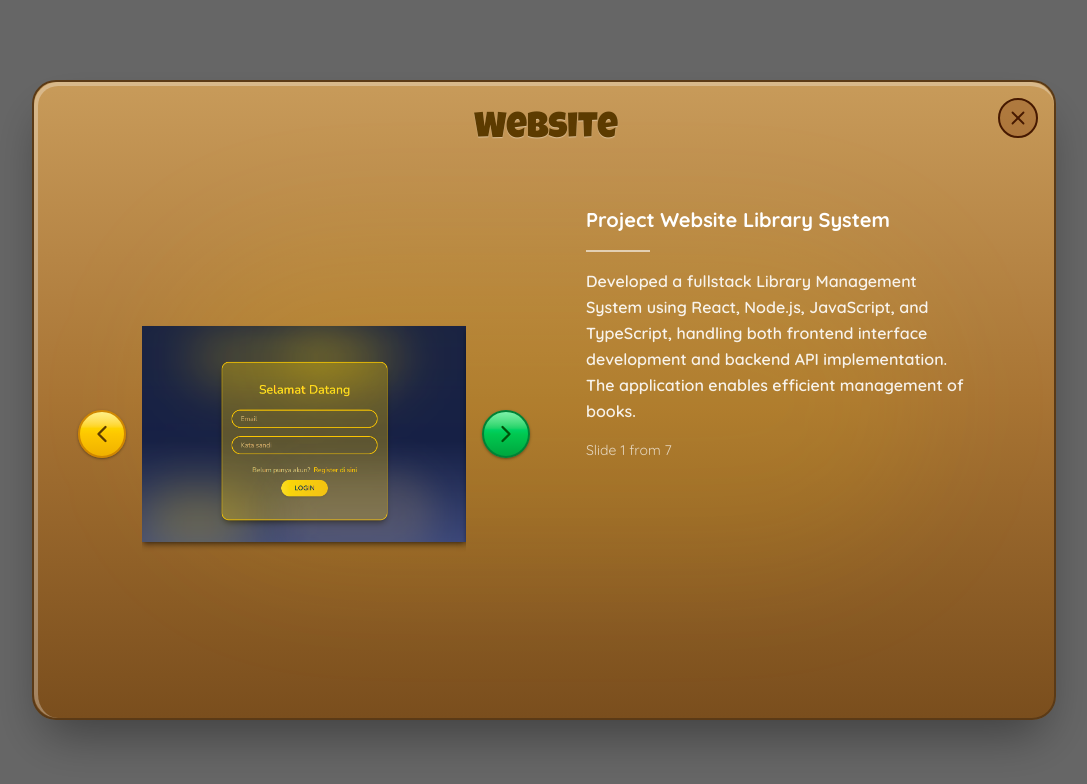
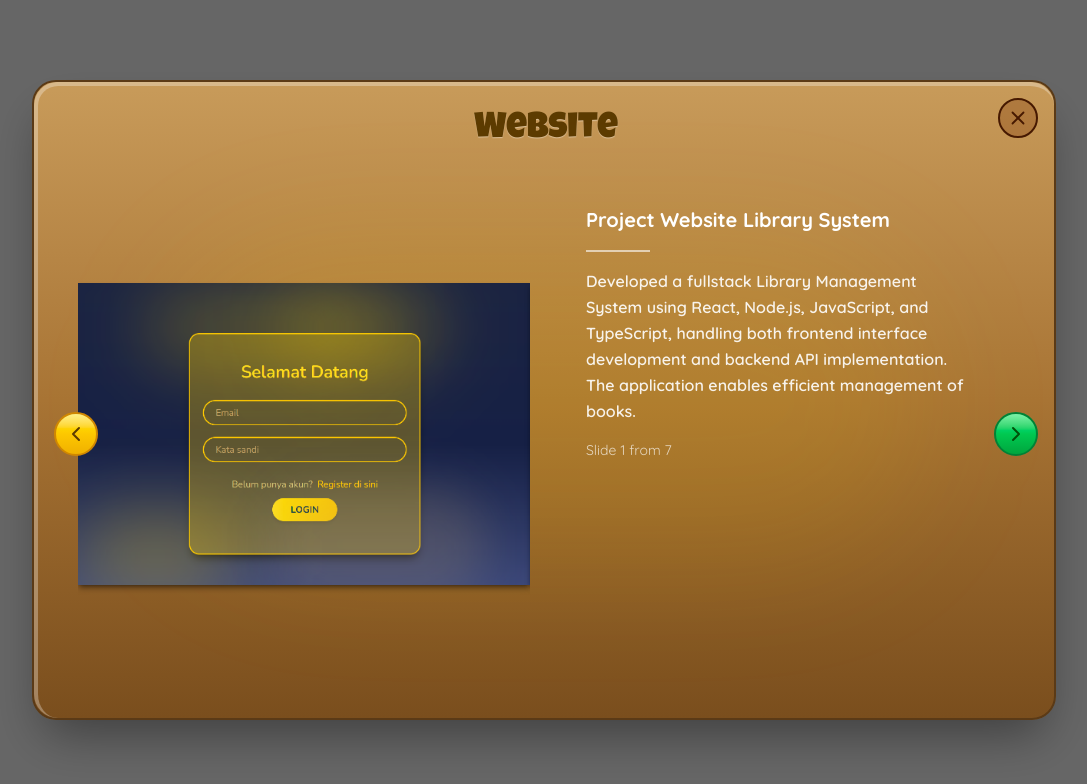
Before and after one commit to rahmikh/portfolio-2026, a React (Vite) app in the folder frontend/: page /website in a window 1280 px wide. Shown: the top 784 px of the page, without its empty margins (96-1183 px from the left). Built offline with nearby package versions, Linux system fonts and the light colour scheme.

Commit message:
update page

```diff
--- a/frontend/src/App.jsx
+++ b/frontend/src/App.jsx
@@ -13,7 +13,7 @@ function App() {
       className="w-full h-screen bg-cover bg-bottom bg-no-repeat"
       style={{ backgroundImage: "url('/bg.png')" }}
     >
-      <div className="absolute inset-0 bg-black/5"></div>
+      <div className="absolute inset-0 bg-black/5 h-full"></div>
       <div className="relative z-10 flex flex-col items-center justify-center h-full w-full pb-10">
         <div className="top-0 left-0 bottom-0 w-full h-full flex items-center justify-center">
           <img src={logo} alt="Logo" className="w-full md:w-1/2 lg:w-1/2 object-contain animate-float" />
--- a/frontend/src/ContactMe.jsx
+++ b/frontend/src/ContactMe.jsx
@@ -20,8 +20,7 @@ const ContactMe = () => {
     >
       <div className="absolute inset-0 bg-black/30"></div>
 
-      <div className="relative flex justify-center items-center h-full p-6 md:p-0">
-
+      <div className="relative flex justify-center items-center h-full p-4 md:p-0">
         <div
           className="relative bg-linear-to-b from-[#C89B5A] via-[#A87434] to-[#7A4E1D]
           border-2 border-[#5B3A16] rounded-3xl shadow-2xl shadow-black/50
@@ -40,8 +39,8 @@ const ContactMe = () => {
             className="w-full h-full"
           >
             <div className="relative z-10 flex flex-col gap-4 w-full h-full py-4 md:p-8">
-              <div className="flex flex-row gap-4 h-12 w-full">
-                <div className="flex justify-center items-center pl-2 md:pl-4 bg-[#785329] rounded-lg w-1/2 h-full shadow-inner shadow-black/30">
+              <div className="flex flex-col md:flex-row gap-4 h-28 md:h-12 w-full">
+                <div className="flex justify-center items-center pl-2 md:pl-4 bg-[#785329] rounded-lg w-full md:w-1/2 lg:w-1/2 h-full shadow-inner shadow-black/30">
                   <input
                     type="email"
                     name="email"
@@ -49,24 +48,32 @@ const ContactMe = () => {
                     placeholder="your@email.com"
                   ></input>
                 </div>
-                <div className="flex justify-start items-center bg-[#785329] rounded-lg w-1/2 h-full shadow-inner shadow-black/30">
-                  <p className="text-white font-bold pl-2 text-xs md:text-sm">rahmijuwita2@gmail.com</p>
+                <div className="flex justify-start items-center bg-[#785329] rounded-lg w-full md:w-1/2 lg:w-1/2 h-full shadow-inner shadow-black/30">
+                  <p className="text-white font-bold pl-2 text-xs md:text-sm">
+                    rahmijuwita2@gmail.com
+                  </p>
                 </div>
               </div>
 
               <div className="h-0.5 bg-black/40 w-full"></div>
 
+              <div className="flex flex-col justify-between items-center gap-4 w-full h-full flex-1 min-h-0">
                 <div className="flex bg-[#785329] rounded-lg shadow-inner shadow-black/30 w-full h-42 justify-start items-center">
-                <textarea name="message" className="px-4 py-2 text-white text-xs md:text-sm placeholder:text-[#C89B5A] font-bold placeholder:font-bold w-full h-full resize-none focus:outline-none focus-ring-0" placeholder="Your Message"></textarea>
+                  <textarea
+                    name="message"
+                    className="px-4 py-2 text-white text-xs md:text-sm placeholder:text-[#C89B5A] font-bold placeholder:font-bold w-full h-full resize-none focus:outline-none focus-ring-0"
+                    placeholder="Your Message"
+                  ></textarea>
                 </div>
 
                 <div className="flex flex-row w-full gap-4">
-                <Link to="/"
+                  <Link
+                    to="/"
                     onClick={playClickSound}
                     className="w-1/2 md:px-8 px-4 py-2 rounded-2xl
     bg-linear-to-b from-yellow-200 via-yellow-400 to-yellow-500
     border-2 border-yellow-600
-    text-[#5C3B00] font-bold items-center justify-center flex
+    text-[#5C3B00] text-sm md:text-base lg:text-base font-bold items-center justify-center flex
               shadow-sm shadow-black/30 hover:scale-105
               active:scale-100 active:shadow-none
               transition-all duration-200"
@@ -79,12 +86,14 @@ const ContactMe = () => {
                     className="w-1/2 px-8 py-2 rounded-2xl font-bold
               bg-linear-to-b from-green-300 via-green-500 to-green-600
               border-2 border-green-700 text-[#005109]
+              text-sm md:text-base lg:text-base
               shadow-sm shadow-black/30 hover:scale-105
               active:scale-100 active:shadow-none
               transition-all duration-200"
                   >
                     Send
                   </button>
+                </div>
               </div>
             </div>
           </form>
--- a/frontend/src/DesignPage.jsx
+++ b/frontend/src/DesignPage.jsx
@@ -87,7 +87,7 @@ const DesignPage = ({ onClose }) => {
             }}
         className="bg-linear-to-b from-[#C89B5A] via-[#A87434] to-[#7A4E1D]
         border-2 border-[#5B3A16] rounded-3xl shadow-black/40 shadow-2xl
-        w-[95%] md:w-4/5 h-[90%] md:h-4/5"
+        w-[90%]  md:w-4/5 h-[70%] md:h-4/5"
       >
         <div className="relative w-full h-full border-l-4 border-t-4 border-white/30 rounded-3xl flex flex-col">
           <div className="absolute top-1/2 left-1/2 -translate-x-1/2 -translate-y-1/2 w-3/4 h-1/2 bg-[#FFD700]/20 rounded-full blur-3xl pointer-events-none"></div>
@@ -158,7 +158,7 @@ const DesignPage = ({ onClose }) => {
                 </div>
               </div>
 
-              <div className="flex gap-3 mt-6 md:mt-8">
+              <div className="flex gap-3 mt-2 md:mt-8">
                 {slides.map((_, i) => (
                   <div
                     key={i}
--- a/frontend/src/Project.jsx
+++ b/frontend/src/Project.jsx
@@ -81,7 +81,7 @@ const handleNext = () => {
 
       <div className="relative flex flex-col justify-center items-center h-full animate-slideFade">
 
-        <h1 className="text-4xl md:text-5xl font-extrabold text-yellow-300 text-center text-shadow-lg text-shadow-yellow-700">
+        <h1 className="text-4xl md:text-5xl px-6 md:px-0 lg:px-0 font-extrabold text-yellow-300 text-center text-shadow-lg text-shadow-yellow-700">
           Let’s see my project!
         </h1>
 
--- a/frontend/src/SertifikatPage.jsx
+++ b/frontend/src/SertifikatPage.jsx
@@ -85,7 +85,7 @@ const SertifikatPage = ({ onClose }) => {
         }}
         className="bg-linear-to-b from-[#C89B5A] via-[#A87434] to-[#7A4E1D]
         border-2 border-[#5B3A16] rounded-3xl shadow-black/40 shadow-2xl
-        w-4/5 h-[80vh]"
+        w-[90%] md:w-4/5 h-[90%] md:h-4/5"
       >
         <div className="relative w-full h-full border-l-4 border-t-4 border-white/30 rounded-3xl flex flex-col overflow-hidden min-h-0">
 
@@ -142,13 +142,13 @@ const SertifikatPage = ({ onClose }) => {
                 {sertifikatData[index].description}
               </p>
 
-              <div className="flex justify-between mt-8">
+              <div className="flex justify-between mt-8 w-full">
                 <button
                   onClick={handleClickPrev}
                   disabled={index === 0}
-                  className={`px-8 py-2 rounded-full font-bold
+                  className={`px-4 md:px-8 py-2 rounded-full font-bold
                   bg-linear-to-b from-yellow-200 via-yellow-400 to-yellow-500
-                  border-2 border-yellow-600 text-[#5C3B00]
+                  border-2 border-yellow-600 text-[#5C3B00] text-sm md:text-base lg:text-base
                   transition-all duration-200
                   ${
                     index === 0
@@ -162,9 +162,9 @@ const SertifikatPage = ({ onClose }) => {
                 <button
                   onClick={handleClickNext}
                   disabled={index === sertifikatData.length - 1}
-                  className={`px-8 py-2 rounded-full font-bold
+                  className={`px-4 md:px-8 py-2 rounded-full font-bold
                   bg-linear-to-b from-green-300 via-green-500 to-green-600
-                  border-2 border-green-700 text-[#005109]
+                  border-2 border-green-700 text-[#005109] text-sm md:text-base lg:text-base
                   transition-all duration-200
                   ${
                     index === sertifikatData.length - 1
--- a/frontend/src/WebPage.jsx
+++ b/frontend/src/WebPage.jsx
@@ -50,7 +50,7 @@ const WebPage = ({ onClose }) => {
         }}
         className="bg-linear-to-b from-[#C89B5A] via-[#A87434] to-[#7A4E1D]
         border-2 border-[#5B3A16] rounded-3xl shadow-black/40 shadow-2xl
-        w-4/5 h-4/5"
+        w-[90%] md:w-4/5 h-[90%] md:h-4/5"
       >
         <div className="relative w-full h-full border-l-4 border-t-4 border-white/30 rounded-3xl flex flex-col">
 
@@ -76,19 +76,17 @@ const WebPage = ({ onClose }) => {
             Website
           </h1>
 
-          <div className="flex-1 grid grid-cols-1 md:grid-cols-2 gap-8 p-10 min-h-0">
+          <div className="flex-1 grid grid-cols-1 md:grid-cols-2 gap-8 p-8 md:p-10 min-h-0">
 
             <div className="flex items-center justify-center gap-4">
               <button
                 onClick={handlePrev}
-                className="z-10 p-2 rounded-full
-                bg-linear-to-b from-yellow-200 via-yellow-400 to-yellow-500
-                border-2 border-yellow-600
-                shadow-sm shadow-black/30
-                hover:scale-110 hover:shadow-xl
-                active:scale-95 transition-all duration-200"
+                className="absolute z-10 left-2 md:left-4 p-2 rounded-full
+              bg-linear-to-b from-yellow-200 via-yellow-400 to-yellow-500
+              border-2 border-yellow-600
+              hover:scale-110 active:scale-95 transition-all duration-200"
               >
-                <ChevronLeft size={28} className="text-[#5C3B00]" />
+                <ChevronLeft className="text-[#5C3B00]" />
               </button>
 
               <div className="overflow-hidden w-full h-full">
@@ -113,14 +111,12 @@ const WebPage = ({ onClose }) => {
 
               <button
                 onClick={handleNext}
-                className="z-10 p-2 rounded-full
-                bg-linear-to-b from-green-300 via-green-500 to-green-600
-                border-2 border-green-700
-                shadow-sm shadow-black/30
-                hover:scale-110 hover:shadow-xl
-                active:scale-95 transition-all duration-200"
+                className="absolute right-2 md:right-4 p-2 rounded-full
+              bg-linear-to-b from-green-300 via-green-500 to-green-600
+              border-2 border-green-700
+              hover:scale-110 active:scale-95 transition-all duration-200"
               >
-                <ChevronRight size={28} className="text-[#005109]" />
+                <ChevronRight className="text-[#005109]" />
               </button>
             </div>
 
```
Lines whose indentation alone changed are shown as unchanged.
